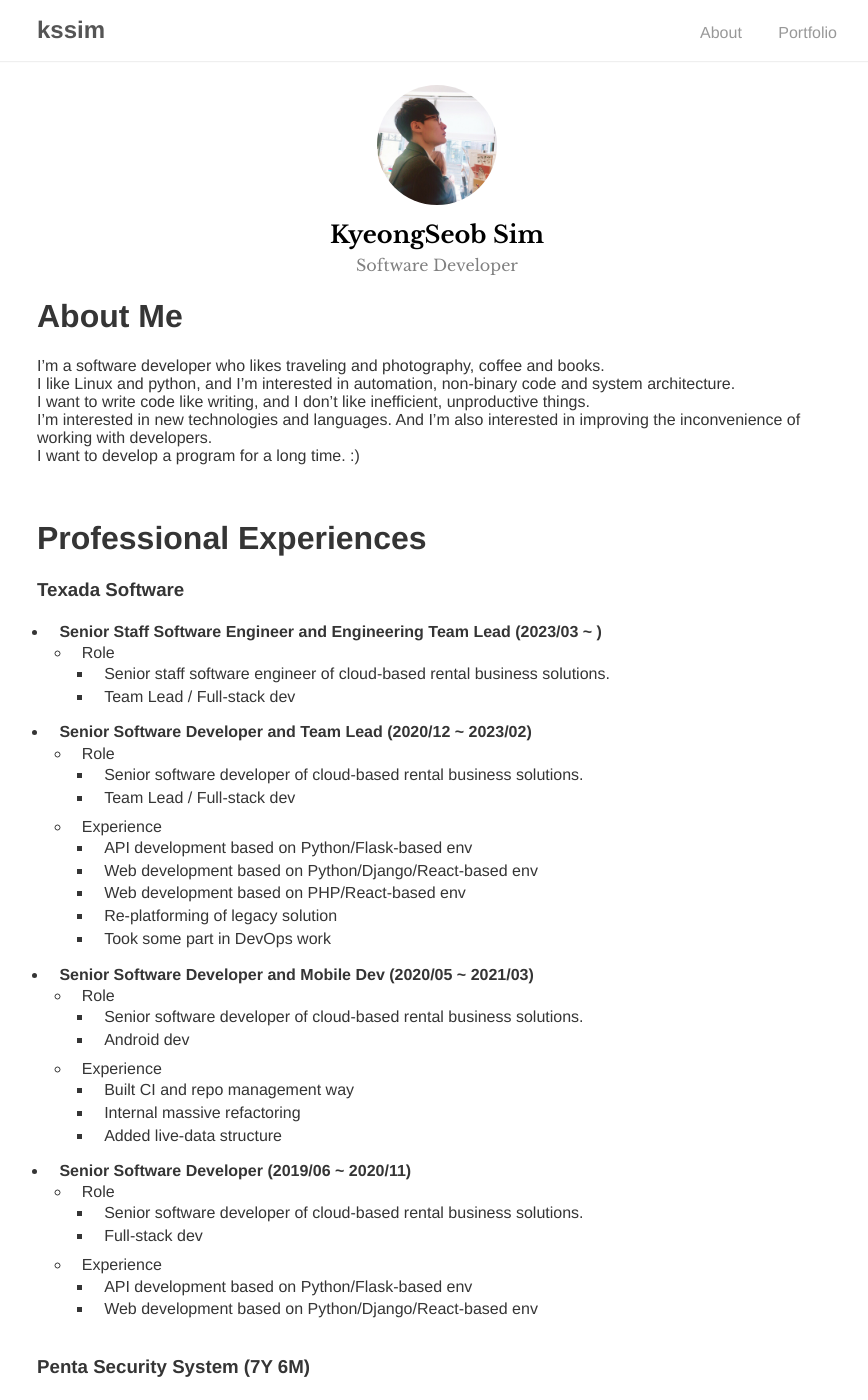
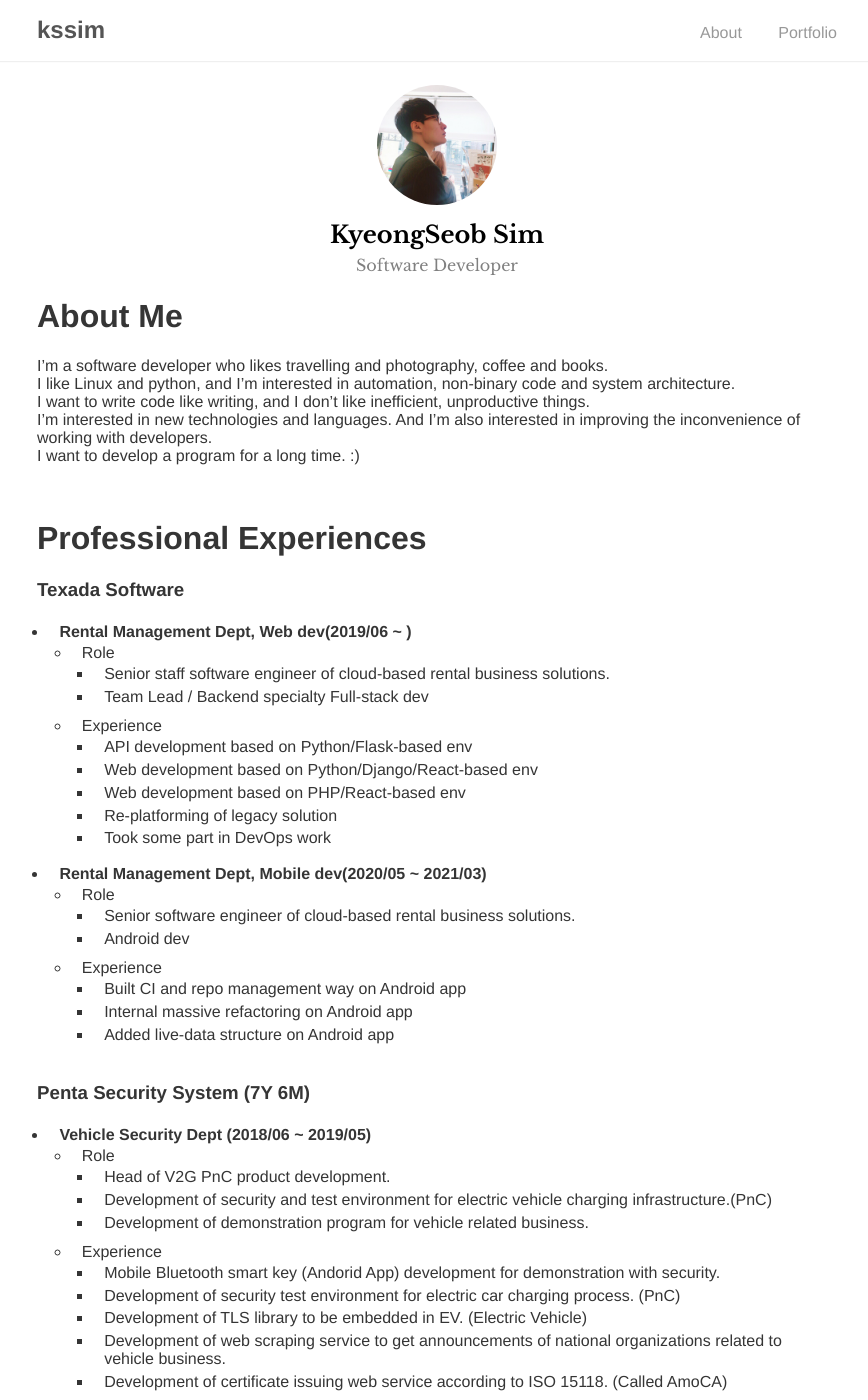
Before and after one commit to kssim/profile, a Jekyll site: the page built from index.md, in a window 1280 px wide and 1400 px high. Shown: the whole window, without its empty margins (203-1071 px from the left). Built offline with Jekyll 4.4.1, drawn with Linux system fonts in a browser that asks for light colours; our own code applies the rules of GitHub Pages for plain Markdown files; some of the changed text lies outside the part shown.

Commit message:
Update index.md

```diff
--- a/index.md
+++ b/index.md
@@ -3,7 +3,7 @@ layout: about
 ---
 
 # About Me
-I'm a software developer who likes traveling and photography, coffee and books.
+I'm a software developer who likes travelling and photography, coffee and books.
 I like Linux and python, and I'm interested in automation, non-binary code and system architecture.
 I want to write code like writing, and I don't like inefficient, unproductive things.
 I'm interested in new technologies and languages. And I'm also interested in improving the inconvenience of working with developers.
@@ -13,14 +13,10 @@ I want to develop a program for a long time. :)
 
 # Professional Experiences
 ### Texada Software
-- Senior Staff Software Engineer and Engineering Team Lead (2023/03 ~ )
+- Rental Management Dept, Web dev(2019/06 ~ )
   - Role
      - Senior staff software engineer of cloud-based rental business solutions.
-     - Team Lead / Full-stack dev
-- Senior Software Developer and Team Lead (2020/12 ~ 2023/02)
-  - Role
-     - Senior software developer of cloud-based rental business solutions.
-     - Team Lead / Full-stack dev
+     - Team Lead / Backend specialty Full-stack dev
   - Experience
      - API development based on Python/Flask-based env
      - Web development based on Python/Django/React-based env
@@ -28,26 +24,18 @@ I want to develop a program for a long time. :)
      - Re-platforming of legacy solution
      - Took some part in DevOps work
 
-- Senior Software Developer and Mobile Dev (2020/05 ~ 2021/03)
+- Rental Management Dept, Mobile dev(2020/05 ~ 2021/03)
   - Role
-     - Senior software developer of cloud-based rental business solutions.
+     - Senior software engineer of cloud-based rental business solutions.
      - Android dev
   - Experience
-     - Built CI and repo management way
-     - Internal massive refactoring
-     - Added live-data structure
-
-- Senior Software Developer (2019/06 ~ 2020/11)
-  - Role
-     - Senior software developer of cloud-based rental business solutions.
-     - Full-stack dev
-  - Experience
-     - API development based on Python/Flask-based env
-     - Web development based on Python/Django/React-based env
+     - Built CI and repo management way on Android app
+     - Internal massive refactoring on Android app
+     - Added live-data structure on Android app
 
 
 ### Penta Security System (7Y 6M)
-- IoT bussiness related demonstration program development (2018/06 ~ 2019/05)
+- Vehicle Security Dept (2018/06 ~ 2019/05)
   - Role
      - Head of V2G PnC product development.
      - Development of security and test environment for electric vehicle charging infrastructure.(PnC)
@@ -59,9 +47,9 @@ I want to develop a program for a long time. :)
      - Development of web scraping service to get announcements of national organizations related to vehicle business.
      - Development of certificate issuing web service according to ISO 15118. (Called AmoCA)
 
-- Infrastructure development (2018/01 ~ 2018/05)
+- WAF Dept, Infrastructure development (2018/01 ~ 2018/05)
   - Role
-     - Team Manager
+     - Team Lead
      - Deployment and development of in-house OS, API and libraries.
      - Development of in-house common infrastructure (Hardware, Virtualization).
   - Experience
@@ -75,7 +63,7 @@ I want to develop a program for a long time. :)
      - Server hardware, bypass/NIC/RAID drivers management based on intel.
      - Support domestic CC certification.
 
-- Detection engine development (2017/08 ~ 2017/12)
+- WAF Dept, Detection engine development (2017/08 ~ 2017/12)
   - Role
      - Maintain detection engine of WAPPLES (WAF).
      - WAPPLES's (WAF) new detection engine development.
@@ -86,9 +74,9 @@ I want to develop a program for a long time. :)
      - Enhanced handling of each large packet for normal(content-length), chunked, multi-part.
      - Improved session handling and interface enhancement.
 
-- Foundation development (2016/01 ~ 2017/07)
+- WAF Dept, Foundation development (2016/01 ~ 2017/07)
   - Role
-     - Team Manager
+     - Team Lead
      - Debian and Gentoo Linux management and deployment.
      - WAPPLES (WAF) create and deploy integrated packages.
      - WAPPLES (WAF) based daemon, CLI development and management.
@@ -104,13 +92,13 @@ I want to develop a program for a long time. :)
      - Development of WAF performance measurement automation program for Avalanche3100 using Jenkins and TCL.
      - OpenVPN based SSL VPN product development and domestic CC certification support.
 
-- Network platform development (2013/11 ~ 2015/12)
+- WAF Dept, Network platform development (2013/11 ~ 2015/12)
   - Role
      - WAPPLES (WAF) TCP acceleration module and daemon development.
-     - Custom linux development and security patch for TCP acceleration module.
+     - Custom Linux development and security patch for TCP acceleration module.
      - Intel-based hardware management and performance measurement.
   - Experience
-     - Maintaining thg WAF TCP acceleration kernel module.
+     - Maintaining the WAF TCP acceleration kernel module.
      - Development of IPv6 support function of TCP acceleration module.
      - Development of TCP packet processing simulator.
      - Development of integrated package automation test framework using Python, Bash-shell, Jmeter and Jenkins.
@@ -121,7 +109,7 @@ I want to develop a program for a long time. :)
      - Support for virtualization environments such as Hyper-V, RHEL and KVM.
      - Measure and manage performance with Avalanche2900/3100, Breaking Point.
 
-- UX development (2012/01 ~ 2013/10)
+- WAF Dept, UX development (2012/01 ~ 2013/10)
   - Role
      - GUI development of next WAPPLES (WAF).
   - Experience
@@ -133,24 +121,24 @@ I want to develop a program for a long time. :)
      - Investigate obfuscation methods for code security in the WAF GUI.
 
 ### ENTO Networks (1Y)
-- VPN development (2011/01 ~ 2011/12)
+- VPN Dept (2011/01 ~ 2011/12)
   - Role
-     - Development of debian-based VPN packet processing server.
-     - Windows XP and Win7 based client and network driver development.
+     - Development of Debian-based VPN packet processing server.
+     - Windows XP and Win7-based client and network driver development.
   - Experience
      - Development of VPN packet processing server using netfilter library and C.
      - Maintain Windows XP client with WinAPI and C.
      - Win7 based client development using C# and .Netfraemwork.
-     - Deveopment of Windows XP driver using "passthru" of DDK NDIS.
-     - Developemtn of Win7 packet processing driver using WDK NDIS.
+     - Development of Windows XP driver using "passthru" of DDK NDIS.
+     - Develop of Win7 packet processing driver using WDK NDIS.
 
 
 # Technical Skills
 - Languages
   - Proficient : C/C++, Python, Shell
-  - Prior experiences : Java, PHP, Kotlin, Javascript, C#, Swift, Ruby
+  - Prior experiences: Java, PHP, Kotlin, Javascript, C#, Swift, Dart
 - Service & Applications
-  - Building experience : Jenkins, Gerrit, MediaWiki, Redmine, iceScrum, Mantis
+  - Building experience: Jenkins, Gerrit, MediaWiki, Redmine, iceScrum, Mantis
   - PKI, CLI, Systemd, D-bus, Memcached, Proc system
 - Platforms
   - Linux
@@ -179,17 +167,17 @@ I want to develop a program for a long time. :)
      - Avalanche2900, Avalanche3100
      - Breaking Point
   - Hardware
-     - Caswell's intel based server.
+     - Caswell's intel-based server.
      - Raspberry Pi, Arduino
      - Nordic PCA10040 (BLE, uart)
 
 
-# Certificate
+# Certificates
 - Engineer Information Processing
   - HRD Korea (Human Resources Development Service of Korea)
   - 2012/06/01
 - SIS (Specialist for Information Security) Level 2
-  - KISA (Korea Internet Secuirty Agency)
+  - KISA (Korea Internet Security Agency)
   - 2011/08/11
 - Linux Master Level 1
   - KAIT (Korea Association for ICT Promotion)
```
Also changed, not shown: other parts of index.md (+6 -5 lines).
